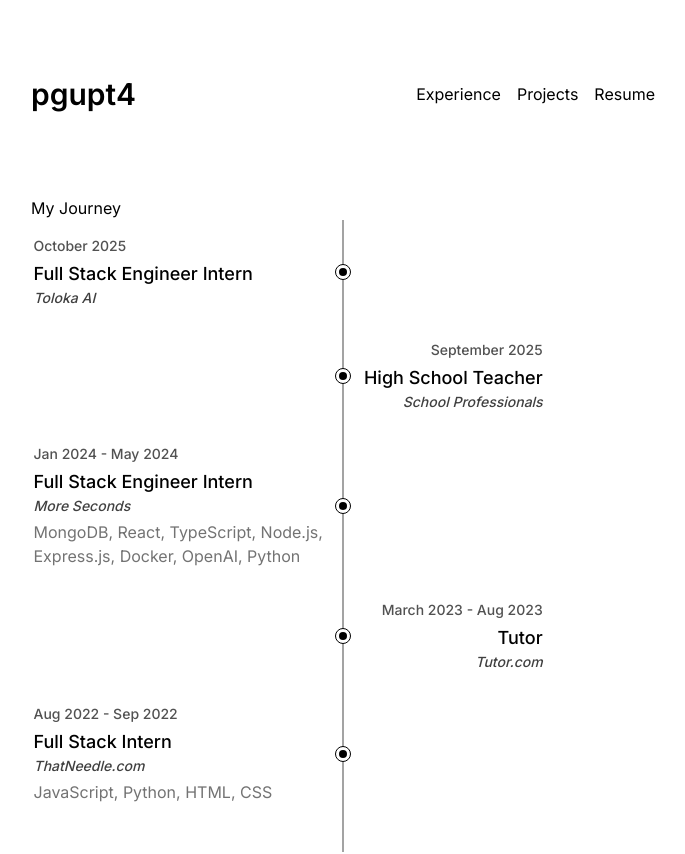
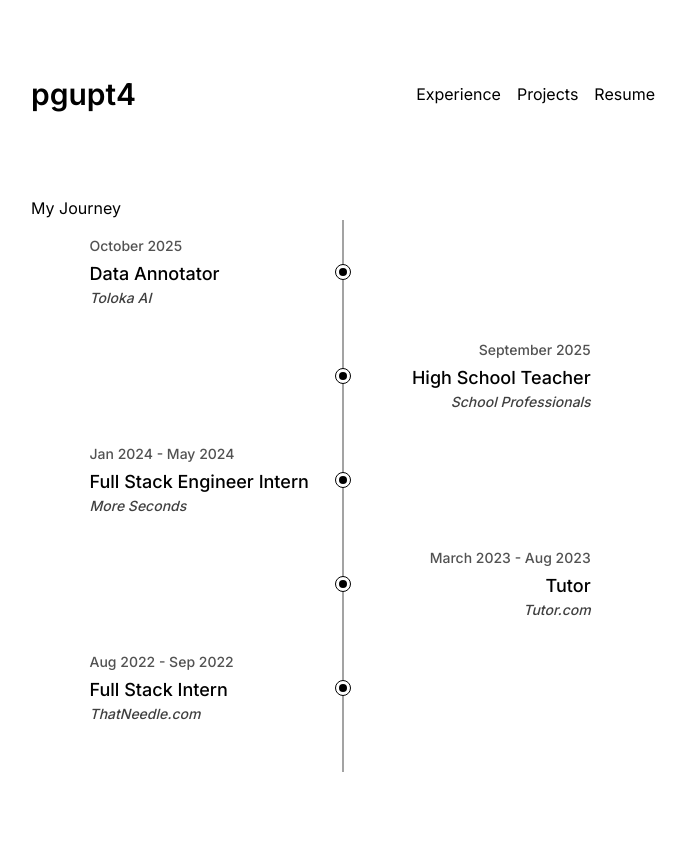
Before and after one commit to pGUPT4/personal-website, a Next.js app: page /experience in a window 1280 px wide. Shown: the top 854 px of the page, without its empty margins (297-982 px from the left). Built offline with nearby package versions, Linux system fonts and the light colour scheme.

Commit message:
Update Experience

```diff
--- a/app/experience/index.tsx
+++ b/app/experience/index.tsx
@@ -28,7 +28,7 @@ const VerticalTimeline: React.FC<VerticalTimelineProps> = ({ events }) => {
             </div>
           <div
             className={`relative w-3/5 px-0 py-0 ${
-                index % 2 === 0 ? 'text-left left-0' : 'text-right right-0'
+                index % 2 === 0 ? 'text-left left-14' : 'text-right left-12'
               }`}
             style={{
               transform: index % 2 === 0 ? 'translateX(-20%)' : 'translateX(50%)',
--- a/app/experience/page.tsx
+++ b/app/experience/page.tsx
@@ -12,7 +12,7 @@ const MyWebsite = () => {
   const myTimelineEvents: TimelineEvent[] = [
     {
       date: 'October 2025',
-      title: 'Full Stack Engineer Intern',
+      title: 'Data Annotator',
       company: 'Toloka AI',
     },
     {
@@ -23,7 +23,6 @@ const MyWebsite = () => {
     {
       date: 'Jan 2024 - May 2024',
       title: 'Full Stack Engineer Intern',
-      description: 'MongoDB, React, TypeScript, Node.js, Express.js, Docker, OpenAI, Python',
       company: 'More Seconds',
     },
     {
@@ -34,7 +33,6 @@ const MyWebsite = () => {
     {
       date: 'Aug 2022 - Sep 2022',
       title: 'Full Stack Intern',
-      description: 'JavaScript, Python, HTML, CSS',
       company: 'ThatNeedle.com',
     },
   ];
```
